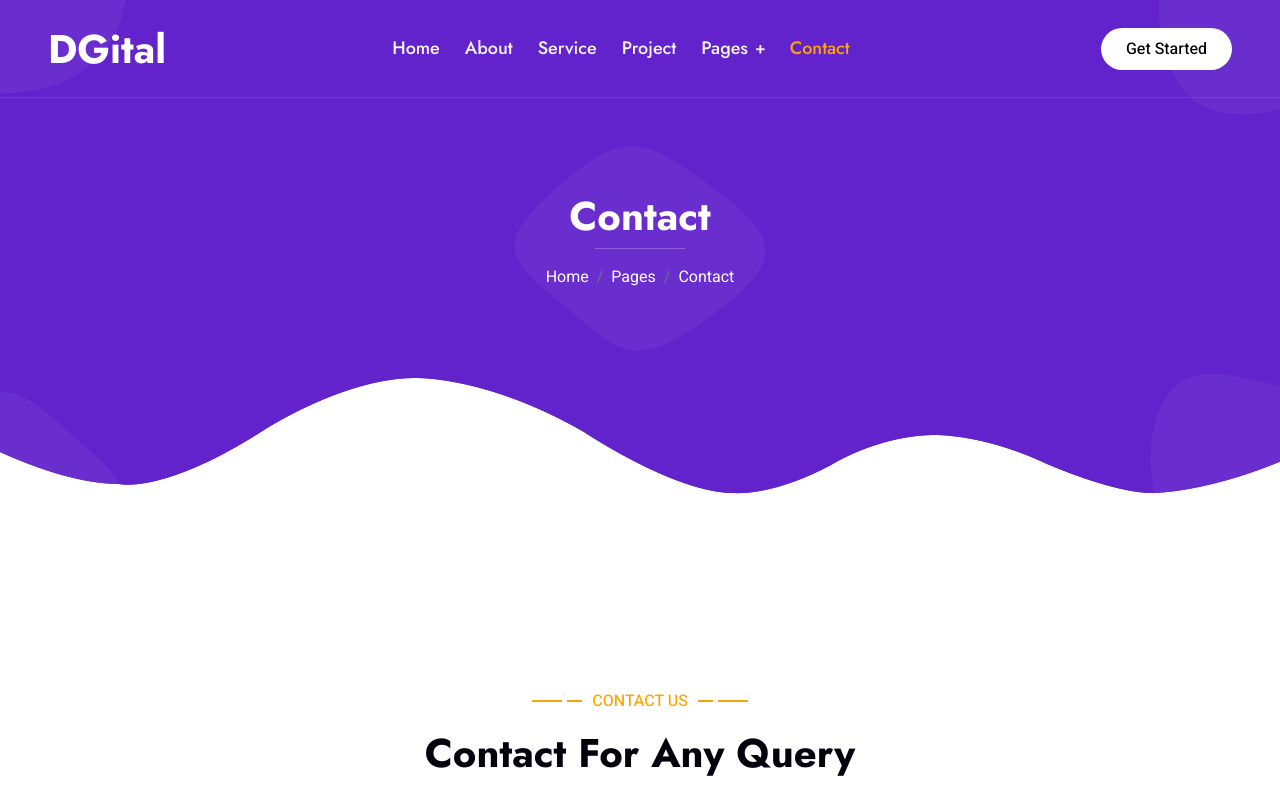
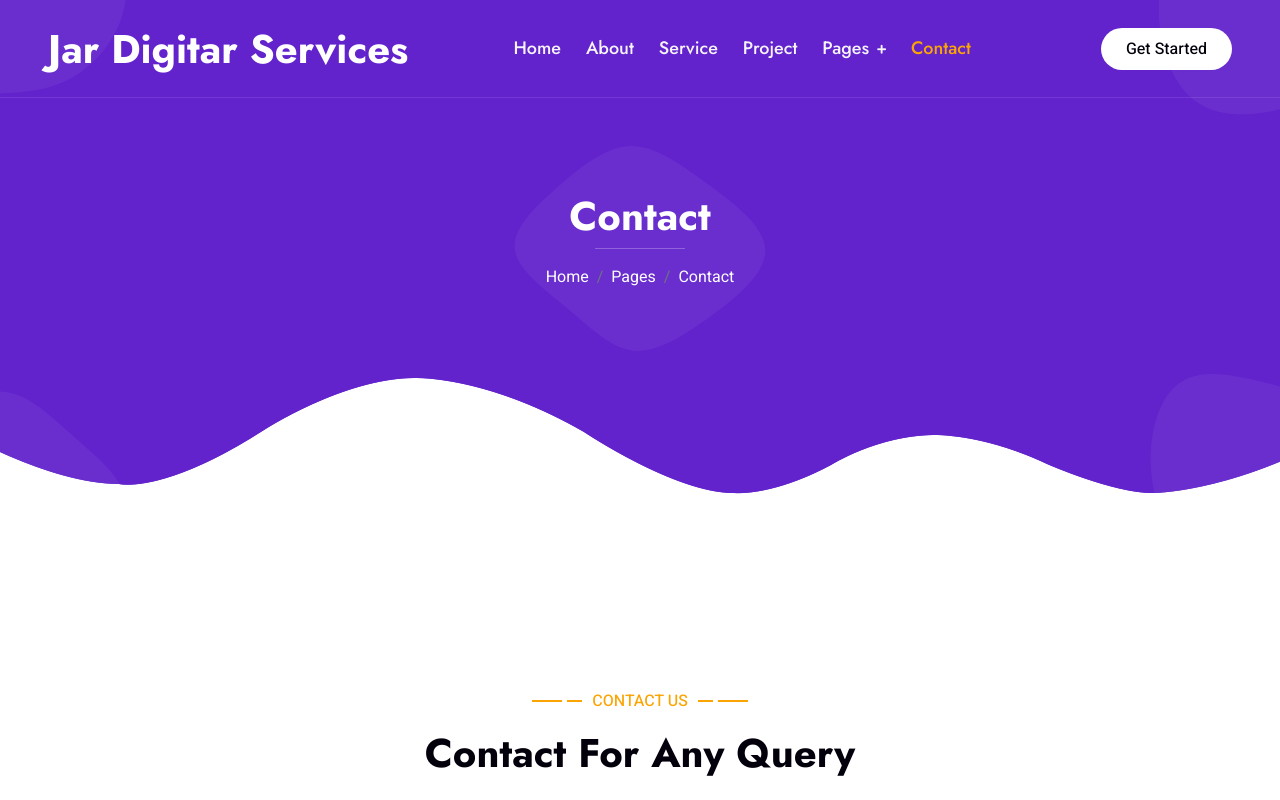
Before and after one commit to AliNijat/AliNijat.github.io, a plain HTML site: page contact.html in a window 1280 px wide. Shown: the top 800 px of the page. Drawn offline with nearby package versions, Linux system fonts and the light colour scheme.

Commit message:
Update contact.html

```diff
--- a/contact.html
+++ b/contact.html
@@ -47,7 +47,7 @@
         <div class="container-xxl position-relative p-0">
             <nav class="navbar navbar-expand-lg navbar-light px-4 px-lg-5 py-3 py-lg-0">
                 <a href="" class="navbar-brand p-0">
-                    <h1 class="m-0">DGital</h1>
+                    <h1 class="m-0">Jar Digitar Services</h1>
                     <!-- <img src="img/logo.png" alt="Logo"> -->
                 </a>
                 <button class="navbar-toggler" type="button" data-bs-toggle="collapse" data-bs-target="#navbarCollapse">
```
